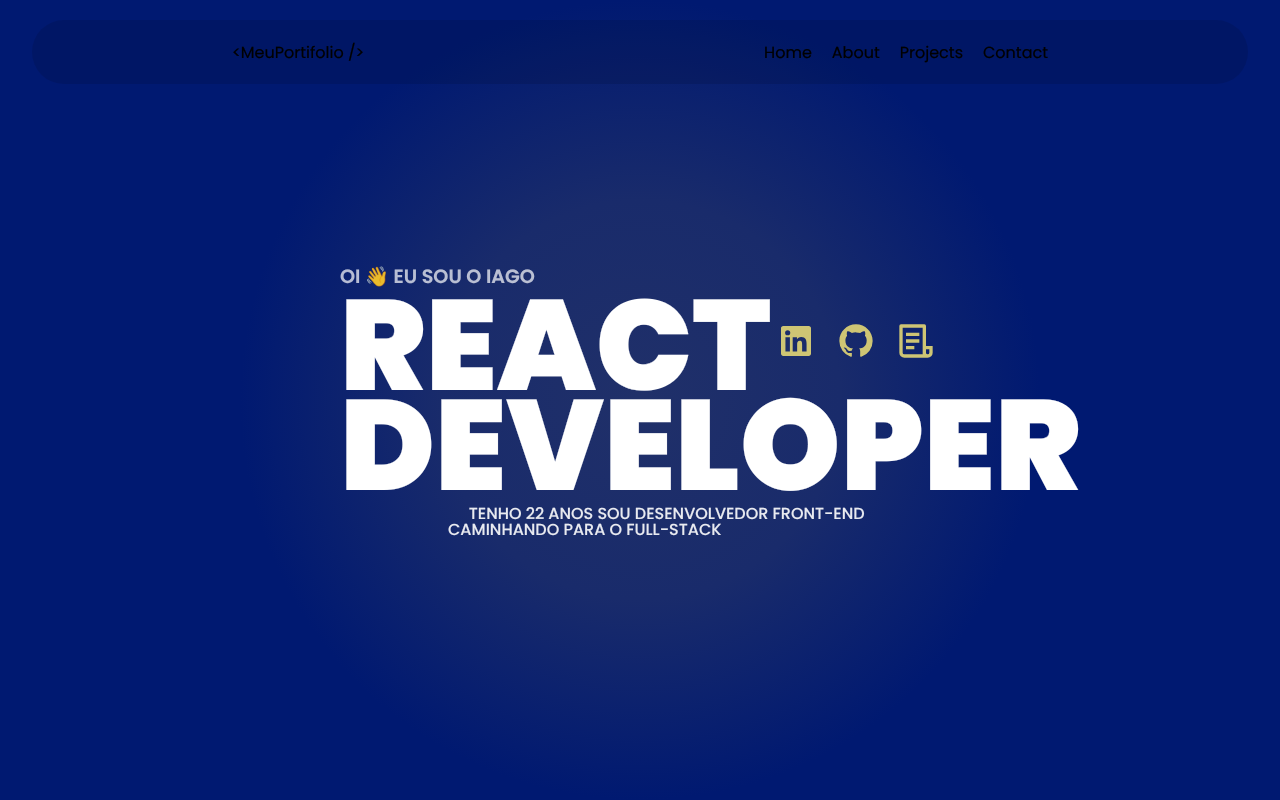
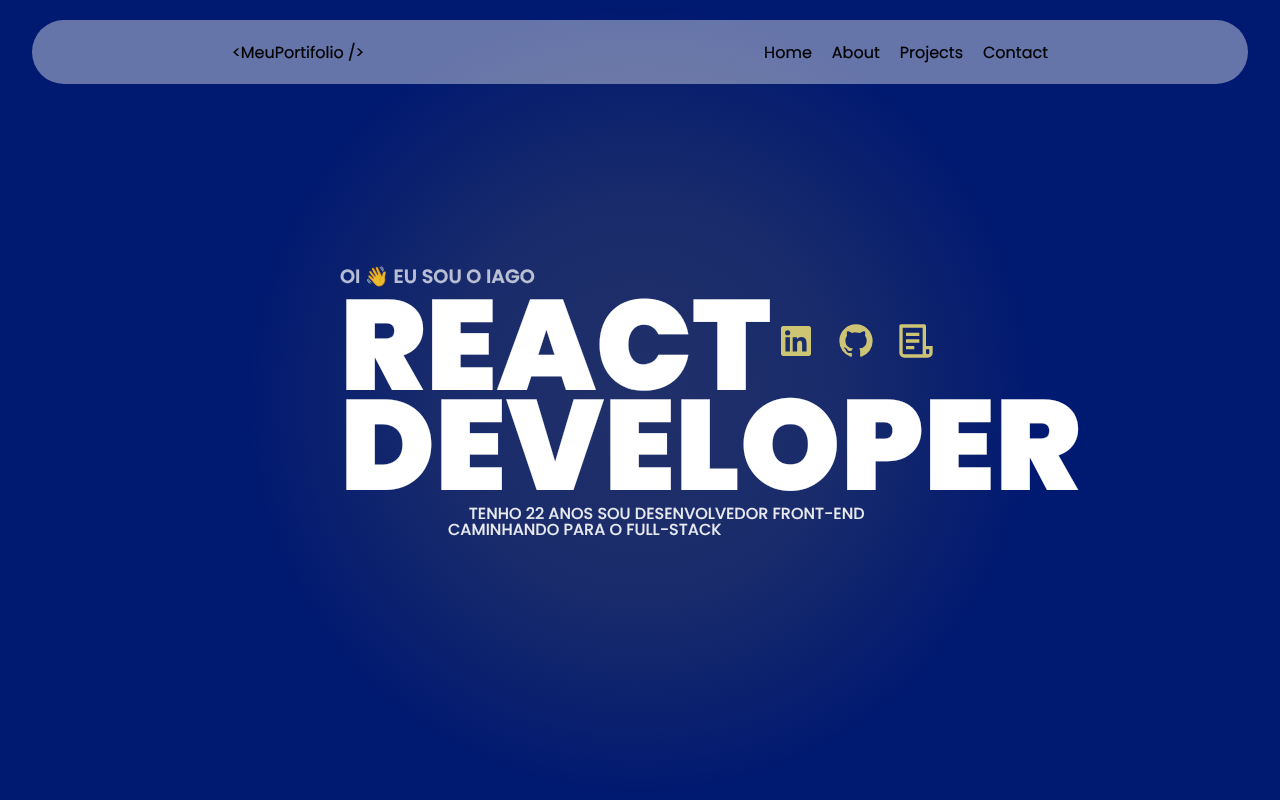
Before and after one commit to iagoslopes/Portifolio, a React (Vite) app in the folder portifolio/: page / in a window 1280 px wide. Shown: the top 800 px of the page. Built offline with nearby package versions, Linux system fonts and the light colour scheme; a web font is replaced by a local one.

Commit message:
Alterando fundo

```diff
--- a/portifolio/src/Components/Header/header.css
+++ b/portifolio/src/Components/Header/header.css
@@ -5,7 +5,7 @@
     height: 8vh;
     align-items: center;
     justify-content: space-around;
-    background-color: rgba(0, 0, 0, 0.1);
+    background-color: rgba(255, 255, 255, 0.4);
     top: 2.5vh;
     left: 2.5vw;
     border-radius: 4vh;
```
